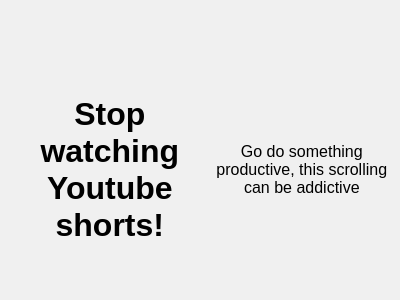
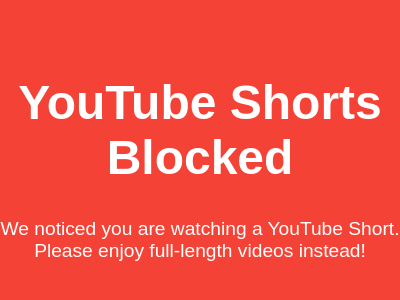
Before and after one commit to IshaanUd/Shorts_Blocker, a browser extension: page popup.html in a window 400 px wide. Shown: the part 260-560 px from the top of the page. Drawn offline with Linux system fonts and the light colour scheme.

Commit message:
fixed a couple of bus

```diff
--- a/popup.html
+++ b/popup.html
@@ -1,24 +1,33 @@
 <!DOCTYPE html>
 <html>
 <head>
+    <title>Blocked!</title>
     <style>
         body {
-            background-color: #f0f0f0;
             font-family: Arial, sans-serif;
-        }
-        .custom-screen {
             display: flex;
             justify-content: center;
             align-items: center;
             height: 100vh;
+            margin: 0;
+            background-color: #f44336;
+            color: white;
+        }
+        .message {
             text-align: center;
+        }
+        h1 {
+            font-size: 3rem;
+        }
+        p {
+            font-size: 1.2rem;
         }
     </style>
 </head>
 <body>
-    <div class="custom-screen">
-        <h1>Stop watching Youtube shorts!</h1>
-        <p> Go do something productive, this scrolling can be addictive</p>
+    <div class="message">
+        <h1>YouTube Shorts Blocked</h1>
+        <p>We noticed you are watching a YouTube Short. <br> Please enjoy full-length videos instead!</p>
     </div>
 </body>
 </html>
```
Also changed, not shown: display_screen.js (+5 -3 lines).
